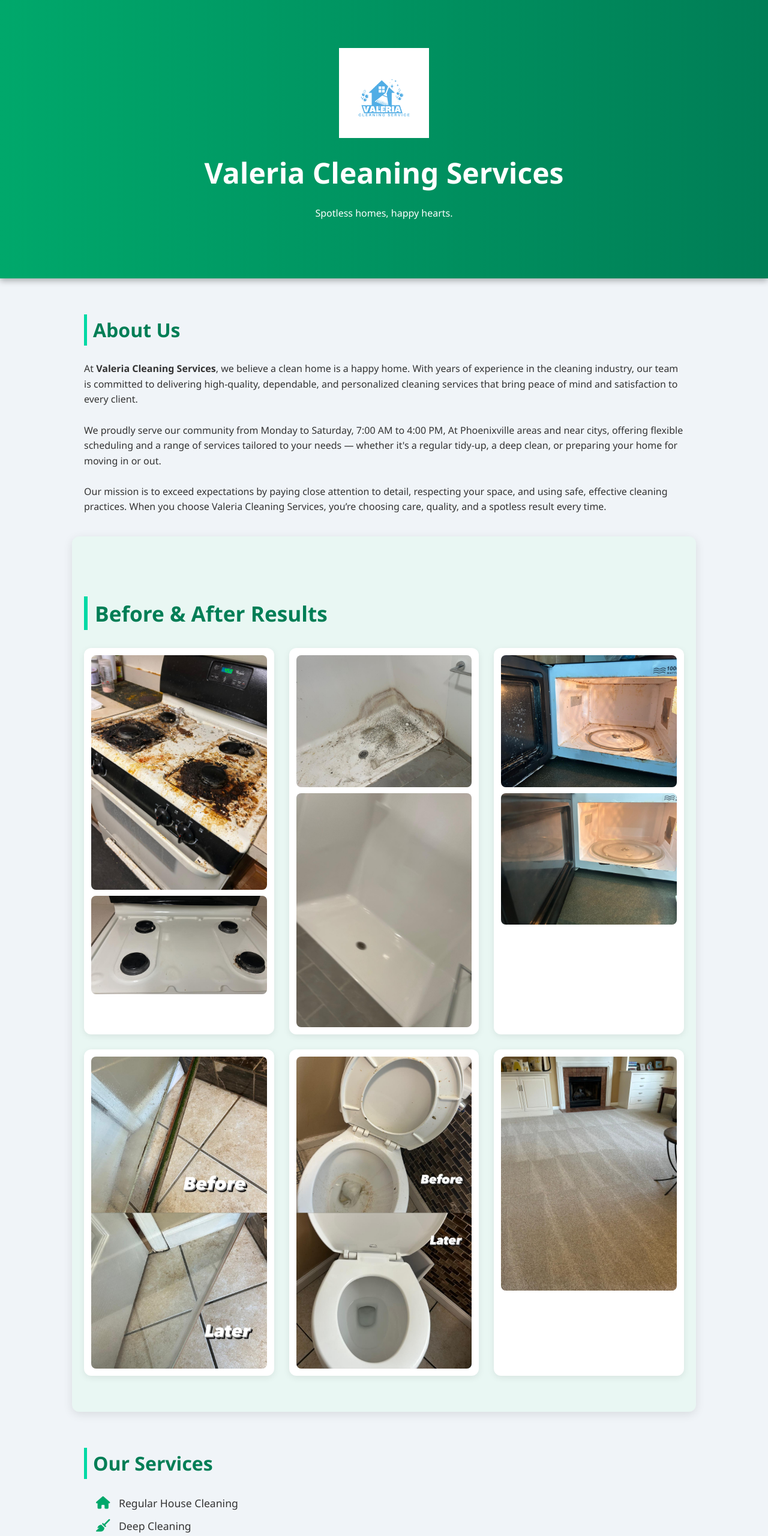
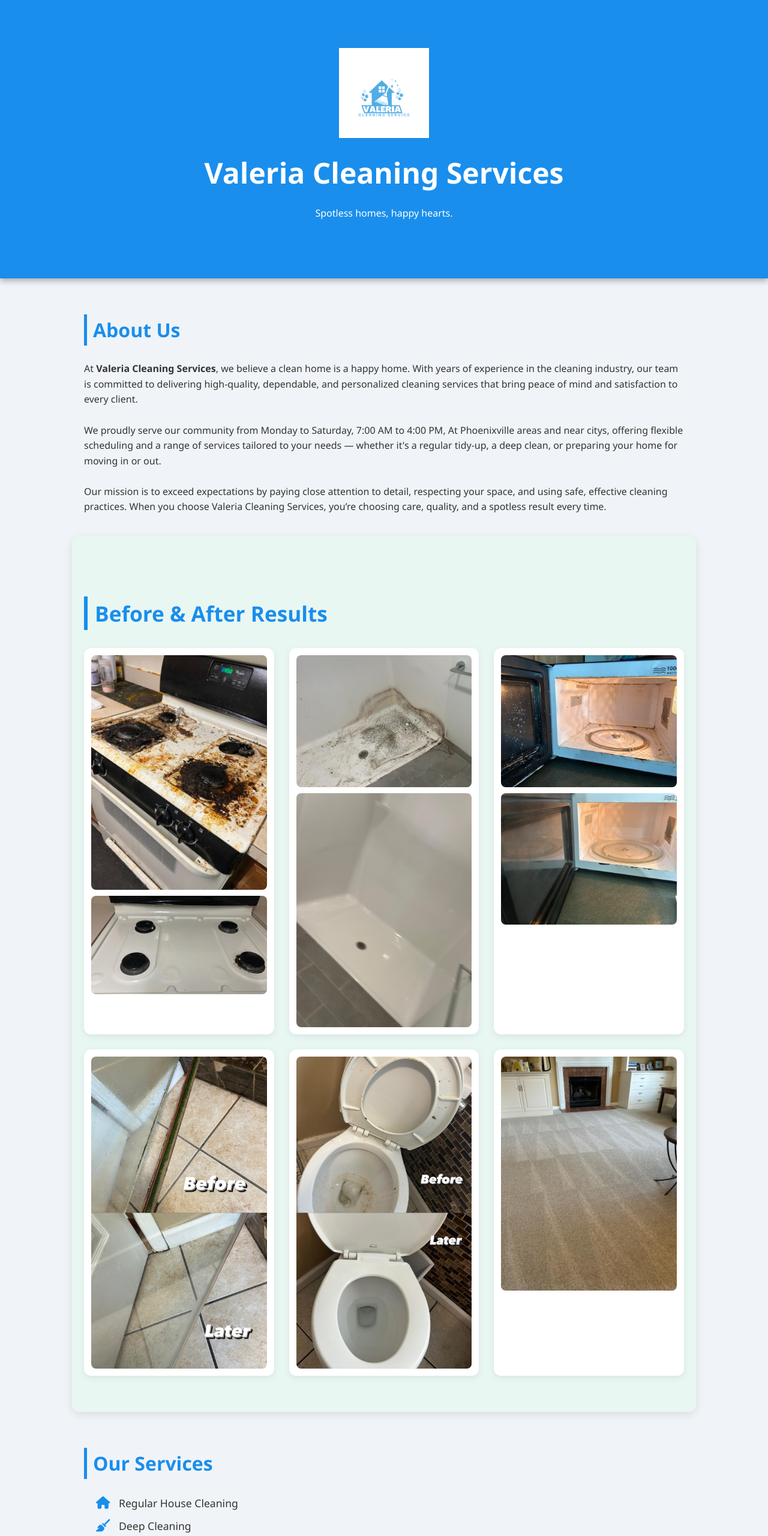
Before and after one commit to Ibrahim1808/carreiro-clean-site, a plain HTML site: page index.html in a window 1280 px wide. Shown: the top 2560 px of the page at 60% size. Drawn offline with Linux system fonts and the light colour scheme.

Commit message:
Total color change

```diff
--- a/style.css
+++ b/style.css
@@ -16,7 +16,7 @@ body {
 }
 
 header {
-  background: linear-gradient(to right, #00a86b, #007e56), url('"C:\Users\ibrah\.vscode\Carreiro-clean\assets\background.jpg.jpg"') no-repeat center center;
+  background: linear-gradient(to right, #1a8eec, #1a8eec), url('"C:\Users\ibrah\.vscode\Carreiro-clean\assets\background.jpg.jpg"') no-repeat center center;
   background-size: cover;
   color: white;
   padding: 60px 20px;
@@ -32,10 +32,10 @@ h1 {
 }
 
 h2 {
-  color: #007e56;
+  color: #1a8eec;
   margin-top: 40px;
   font-size: 2rem;
-  border-left: 5px solid #00d9a5;
+  border-left: 5px solid #1a8eec;
   padding-left: 10px;
   animation: fadeInUp 1s ease-out;
 }
@@ -83,7 +83,7 @@ form button {
 }
 
 form button:hover {
-  background: linear-gradient(135deg, #00a86b, #007e56);
+  background: linear-gradient(135deg, #1a8eec, #1a8eec);
 }
 
 footer {
@@ -106,7 +106,7 @@ section {
 }
 
 .services ul li i {
-  color: #00a86b;
+  color: #1a8eec;
   margin-right: 10px;
   font-size: 1.3rem;
 }
@@ -123,7 +123,7 @@ section {
 }
 
 .social-icons a:hover {
-  color: #00ffae;
+  color: #1a8eec;
   transform: scale(1.2);
 }
 
@@ -142,7 +142,7 @@ section {
 .quote-section p {
   margin-top: 20px;
   font-size: 1.4rem;
-  color: #007e56;
+  color: #1a8eec;
   font-weight: bold;
 }
 
@@ -223,9 +223,9 @@ section {
 
 .gallery-section h2 {
   font-size: 2.2rem;
-  color: #007e56;
+  color: #1a8eec;
   margin-bottom: 30px;
-  border-left: 6px solid #00d9a5;
+  border-left: 6px solid #1a8eec;
   padding-left: 12px;
   text-align: left;
   max-width: 1000px;
```
